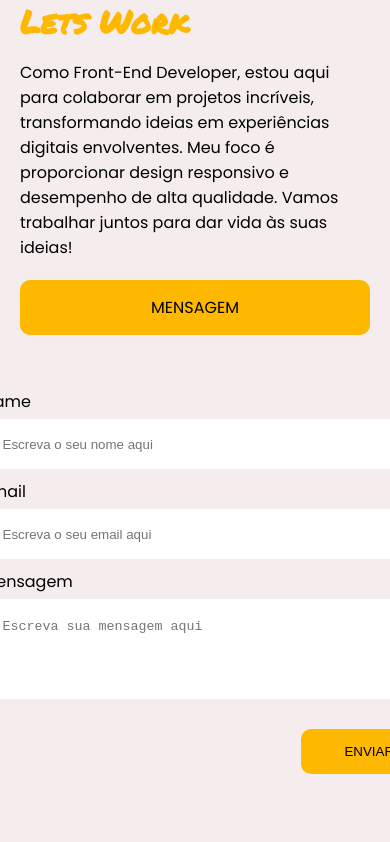
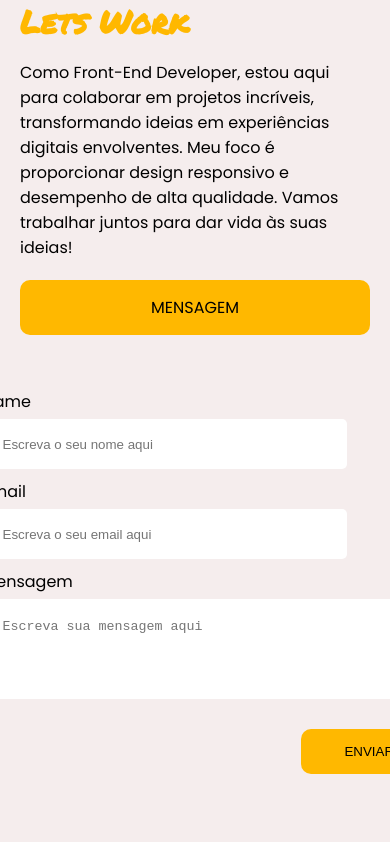
Before and after one commit to leonardorimes/portfolio, a React (Vite) app: page / in a window 390 px wide. Shown: the part 3874-4716 px from the top of the page. Built offline with nearby package versions, Linux system fonts and the light colour scheme.

Commit message:
ajustando width do input

```diff
--- a/src/components/Contact.module.css
+++ b/src/components/Contact.module.css
@@ -94,4 +94,8 @@
   .content {
     flex-direction: column;
   }
+
+  .formControl input {
+    width: 80%;
+  }
 }
```
